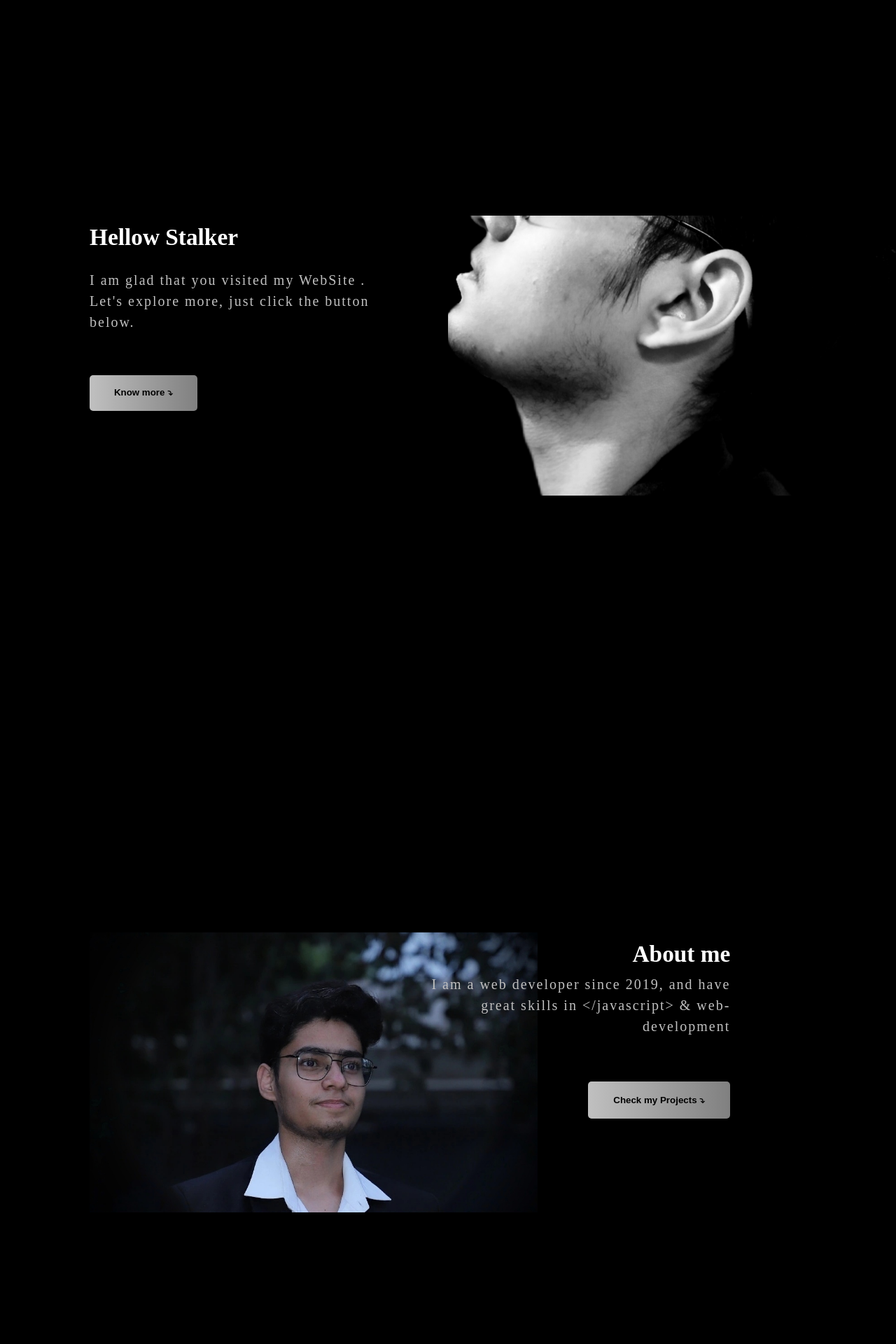
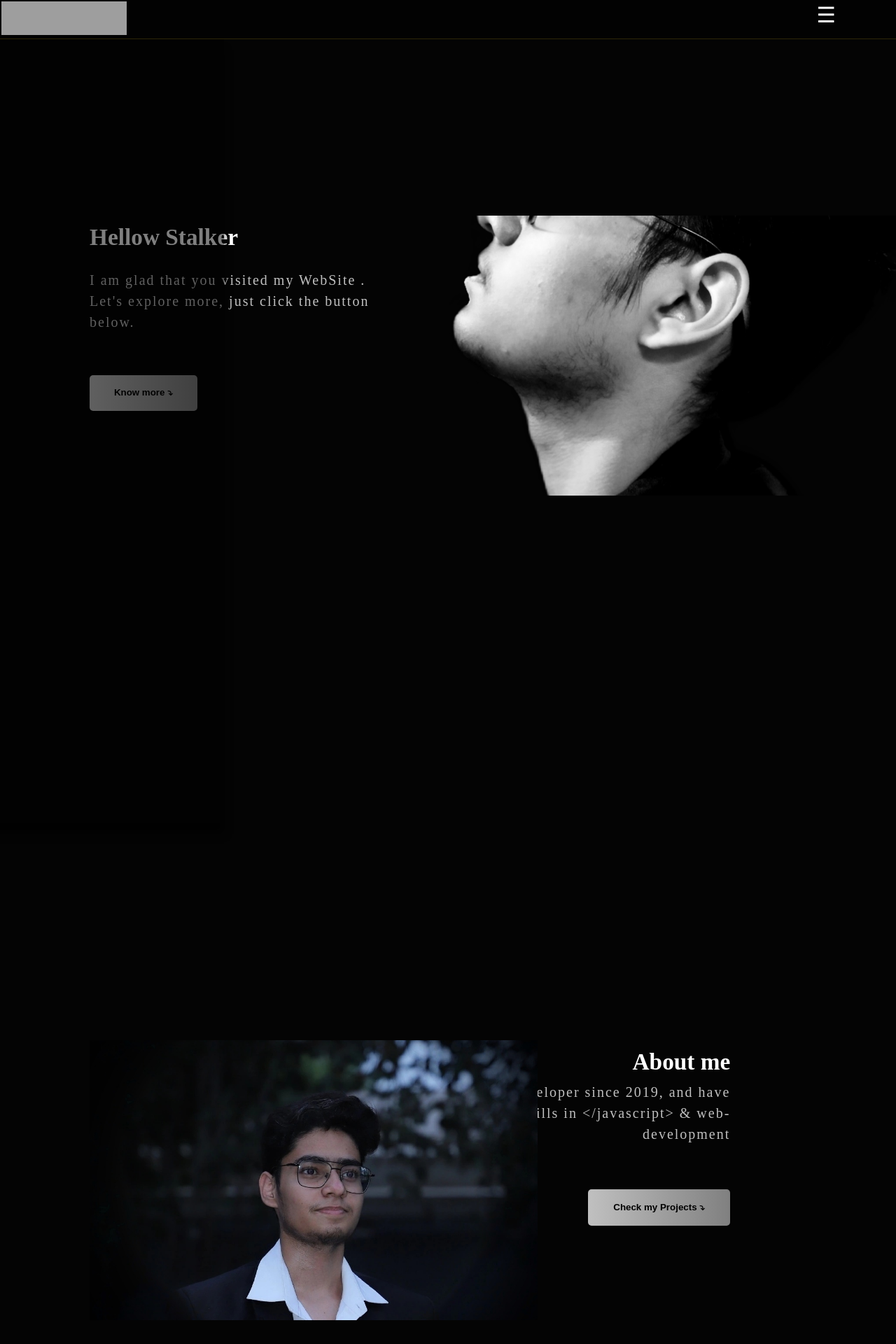
Before and after one commit to realpxd/ProgrammerXD, a PHP site: page /main.html in a window 1280 px wide. Shown: the top 1920 px of the page at 70% size. Run offline with PHP 8.4, Linux system fonts and the light colour scheme; some web fonts are replaced; grey boxes are pictures that could not be loaded.

Commit message:
Add files via upload

```diff
--- a/main.css
+++ b/main.css
@@ -6,9 +6,128 @@
 	scroll-behavior:smooth;
 }
 body{
-	background:black;
+	background:rgb(4, 4, 4);
 	overflow-x:hidden;
 }
+.MenuBar{
+	display:block;
+    position:fixed;
+    top:0;
+    left:0;
+    height:7vh;
+    width:100vw;
+    box-sizing:border-box;
+    background:rgba(0, 0, 0, 0.5);
+	border-bottom:1px solid rgba(112, 93, 17, 0.4);
+    padding:0.1rem;
+    z-index:9;
+}
+	.MenuBar .Naman{
+			position:absolute;
+			top: 0.1rem;
+			left: 0.1rem;
+		    height:6vh;
+		    width:14vw;
+
+			margin: 0;
+			padding: 0;
+	}
+	.MenuBar .menu{
+		display:inline-block;
+			position:absolute;
+		    height:40px;
+		    color:white;
+		    font-size:2rem;
+		    font-stretch:ultra-expanded;
+		    transition:0.2s;
+		    right:1.5rem;
+		    background:none;
+		    outline:none;
+		    border:none;
+			width:7vw;
+		    font-size:23pt;
+		    transition:0.2s;
+	}
+.Snav{
+	display: block;
+    position:absolute;
+	background:rgba(0, 0, 0, 0.5);
+	box-shadow:0 15px 10px rgba(0, 0, 0, 0.6);
+    height:100vh;
+    width:100vw;
+    left:-120vh;
+    top:7vh;
+    padding:10rem 0 10rem 0;
+    text-align:center;
+    transition:0.3s;
+    z-index:3;
+}
+	.Snav .nav{
+			display:block;
+		    color:white;
+			width: 40vw;
+			margin: 0 auto;
+		    font-size:1.5rem;
+		    text-decoration:none;
+		    font-family:righteous;
+			transition:0.3s;
+	}
+	.Snav .nav:hover{
+		transform:scale(1.1) translateY(0);
+	}
+	.Snav .nav::after {
+		content: '';
+		display: block;
+		width: 0;
+		height: 2px;
+		background: #fff;
+		transition: width .3s;
+	}
+	.Snav .nav:hover::after {
+		width: 100%;
+	}
+a:hover{
+    text-decoration:none;
+    color:black;
+    border-bottom:1px solid black;
+}
+.footer {
+	position:relative;
+	top:5%;
+	height:200%;
+	width:100%;
+	padding-top:5%;
+	overflow:hidden;
+  }
+	  .footer .social {
+			text-align:center;
+	  }
+	  .footer .social > a {
+			font-size:20px;
+			width:40px;
+			height:40px;
+			display:inline-block;
+			text-align:center;
+			margin:0 1px;
+			color:black;
+			padding:1%;
+			transition:0.5s;
+	  }
+		  .footer .social > a:hover {
+				text-decoration:none;
+				outline:none;
+				border:none;
+				transform:scale(1.4);
+		  }
+	  .footer:last-of-type p {
+			font-size:13px;
+			color:#aaa;
+			text-align:center;
+			font-family:helvetica;
+			font-weight:300;
+			letter-spacing:2px;
+	  }
+
 .container{
 	overflow:hidden;
 	height:80vh;
@@ -16,26 +135,26 @@ body{
 	margin:20% 5% 2% 5%;
 	z-index:6;
 }
-.block,.block2{
+.blocks{
 	display:flex;
 	flex-wrap:nowrap;
 	justify-content:space-between;
 }
-.block2{
+.blockB{
 	text-align:right;
 }
-.block2 p{ transform:translateX(100%);}
-.container .container-content{
+.blockB p{ transform:translateX(100%);}
+.container .block .data{
 	display:inline-block;
 	position:relative;
 	z-index:5;
 }
-	.container-content h1{
+	.blocks .data h1{
 		font-size:25pt;
 		width:100%;
 		z-index:5;
 	}
-	.container-content p{
+	.blocks .data p{
 		color:silver;
 		font-size:15pt;
 		width:50%;
@@ -44,7 +163,7 @@ body{
 		margin-top:1%;
 		z-index:5;
 	}
-	.container-btn{
+	.blocks .data .btn , .projects .block .data .list .btn{
 		margin-top:7%;
 		color:black;
 		background:linear-gradient(to right, silver, grey);
@@ -53,25 +172,25 @@ body{
 		border-radius:5px;
 		font-weight:900;
 		z-index:5;
+		cursor: pointer;
 	}
-.container-img{
+	.blocks .img{
 		display:inline-block;
 		position:absolute;
 		background-position:center;
 		background-repeat:no-repeat;
+		background-size:130%;
 		overflow:hidden;
-	z-index:5;
+		z-index:6;
 	}
-	.main{
+		.imgA{
 			background-image:url('./assets/img/1.png');
-		background-size:135%;
 			height:50%;
 			width:50%;
 			transform:translateX(80%) translateY(-3%);
 		}
-	.new1{
+		.imgB{
 			background-image:url('./assets/img/2.jpg');
-		background-size:135%;
 			height:50%;
 			width:50%;
 			transform:translateX(0%) translateY(-3%);
@@ -79,21 +198,17 @@ body{
 .hr{
 	width:70vw;
 	margin:60% 5% 10% 5%;
-	border:3px solid white;
+	border: none;
+	border-top:3px solid white;
 	border-radius:5px;
 	outline:none;
 	z-index:8;
 }
-.container-projects{
-	display:flex;
-	flex-wrap:wrap;
-	justify-content:space-around;
-	align-items:center;
-	padding:0 5% 0 5%;
-	margin-top:10%;
+.projects,.blockB{
+	margin-top:15%;
 }
-.projects{
-	margin-top:15%;
+.projects .blockC{
+	display:inline-block;
 }
 .project-img{
 	background-image:linear-gradient(rgba(0,0,0,0.3), rgba(0,0,0,0.3)),url('./assets/img/4.jpg');
@@ -112,6 +227,16 @@ body{
 	z-index:1;
 
 }
+.projects .blockC .data .list{
+	display:flex;
+	flex-wrap:wrap;
+	gap: 0.4rem;
+	justify-content:space-around;
+	align-items:center;
+	padding:0 5% 0 5%;
+	margin-top:10%;
+}
+
 #canvas{
 	background-image:silver;
 	background-position:center;
--- a/main.html
+++ b/main.html
@@ -3,6 +3,7 @@
 <head>
 <title></title>
 <link href="main.css" rel="stylesheet">
+<link href="responsive.css" rel="stylesheet">
 <!-- Jquery -->
 <script src="https://ajax.googleapis.com/ajax/libs/jquery/1.12.2/jquery.min.js"></script>
 <!-- Data Aos -->
@@ -17,29 +18,50 @@
 <!-- Meta tags -->
 <meta name="viewport" content="width=device-width, initial-scale=1, maximum-scale=1" />
 </head>
+<header>
+	<div class="MenuBar">
+		<a href="#"><img src="./assets/img/pxd.png" class="Naman" alt="Name" ></a>
+		<input value="&#9776;" type="text" class="menu " id="menu" onclick="openNav()" onblur="closeNav()" readonly />
+   <!-- Second Menu Bar -->
+	<div class="Snav" id="Snav"><br><br>
+		<a href="#" class="nav"> HOME </a><br>
+		<a target="_blank" rel="noopener noreferrer" href="Resume.html" class="nav"> MY RESUME </a><br>
+		<a target="_blank" rel="noopener noreferrer" href="Certificates.html" class="nav" > CERTIFICATES </a>
+		<footer class="footer">
+			<div class="social">
+					<a target="_blank" rel="noopener noreferrer" href="https://instagram.com/programmerxd?utm_medium=copy_link"><i class="fa fa-instagram"></i></a>
+					<a target="_blank" rel="noopener noreferrer" href="https://youtube.com/channel/UCiKTJ_cHytgUSITeuFGzJmQ"><i class="fa fa-youtube"></i></a>
+					<a target="_blank" rel="noopener noreferrer" href="mailto:amlittleprogrammer@gmail.com"><i class="fa fa-google"></i></a>
+					<a target="_blank" rel="noopener noreferrer" href="https://t.me/DevelopersAndProgrammers"><i class="fa fa-telegram"></i></a>
+					<a target="_blank" rel="noopener noreferrer" href="https://www.facebook.com/profile.php?id=100069078836350"><i class="fa fa-facebook"></i></a>
+					<a target="_blank" rel="noopener noreferrer" href="https://twitter.com/chaosAgent75?s=09"><i class="fa fa-twitter"></i></a>
+			</div>
+				<p>ProgrammerXD &copy; 2021</p>
+		</footer>
+	</div>
+	</div>
+</header>
 <body>
-
-
 <div class="container" id="1">
-<div class="block">
-	<div class="container-content">
+	<div class="blocks blockA">
+		<div class="data">
 			<h1> Hellow Stalker</h1> <br>
 			<p>I am glad that you visited my WebSite . Let's explore more, just click the button below.
 			</p>
-		<button onclick="location.href='#2'" class="container-btn">Know more ⤵</button>
+			<button onclick="location.href='#2'" class="btn">Know more ⤵</button>
 		</div>
-	<div class="container-img main"></div>
+		<div class="img imgA"></div>
 	</div>
 	<hr class="hr" align="center" >
 </div>
 
 <div class="container" id="2">
-<div class="block2">
-	<div class="container-img new1"></div>
-	<div class="container-content">
+	<div class="blocks blockB">
+		<div class="img imgB"></div>
+		<div class="data">
 			<h1>About me</h1>
 			<p>I am a web developer since 2019, and have great skills in &lt;/javascript&gt; &amp; web-development</p>
-		<button onclick="location.href='#3'" class="container-btn">Check my Projects ⤵</button>
+			<button onclick="location.href='#3'" class="btn">Check my Projects ⤵</button>
 		</div>
 </div>
 
@@ -47,16 +69,16 @@
 </div>
 
 <div class="container projects" id="3">
-<div class="block3">
-	<div class="container-content">
+	<div class="blocks blockC">
+		<div class="data">
 			<h1 align="center">My Projects</h1>
-		<div class="container-projects">
-			<button onclick="location.href='./MoneyGame'" class="container-btn">Squid/Money Game</button>
-			<button onclick="location.href='./TelegramUI'" class="container-btn">Telegram UI</button>
-			<button onclick="location.href='./RoadToInfinity'" class="container-btn">Road to infinity - Game</button>
-			<button onclick="location.href='./TextRepeater'" class="container-btn">Text Repeater</button>
-			<button onclick="location.href='./Musics'" class="container-btn">Music playlist</button>
-			<button onclick="location.href='./HN24'" class="container-btn">HN24 PROJECT</button>
+			<div class="list">
+				<button onclick="location.href='./MoneyGame/index.html'" class="btn">Squid/Money Game</button>
+				<button onclick="location.href='./TelegramUI/index.html'" class="btn">Telegram UI</button>
+				<button onclick="location.href='./RoadToInfinity/index.html'" class="btn">Road to infinity - Game</button>
+				<button onclick="location.href='./TextRepeater/index.html'" class="btn">Text Repeater</button>
+				<button onclick="location.href='./Musics/index.html'" class="btn">Music playlist</button>
+				<button onclick="location.href='./HN24/index.html'" class="btn">HN24 PROJECT</button>
 			</div>
 		</div>
 </div>
--- a/main.js
+++ b/main.js
@@ -1,3 +1,16 @@
+/* Menu Bar Toggle */
+
+var menuIcon = document.getElementById('menu');
+var sn = document.getElementById("Snav");
+function openNav(){
+  sn.style.left = "0";
+  menuIcon.style.transform = "rotate(1800deg) translateX(0%)";
+}
+function closeNav(){
+  sn.style.left = "-120vw";
+  menuIcon.style.transform = "rotate(0deg)";
+}
+
 canvas = document.getElementById('canvas');
 context = canvas.getContext("2d");
 canvas.width = window.innerWidth-10;
```
Lines whose indentation alone changed are shown as unchanged.
